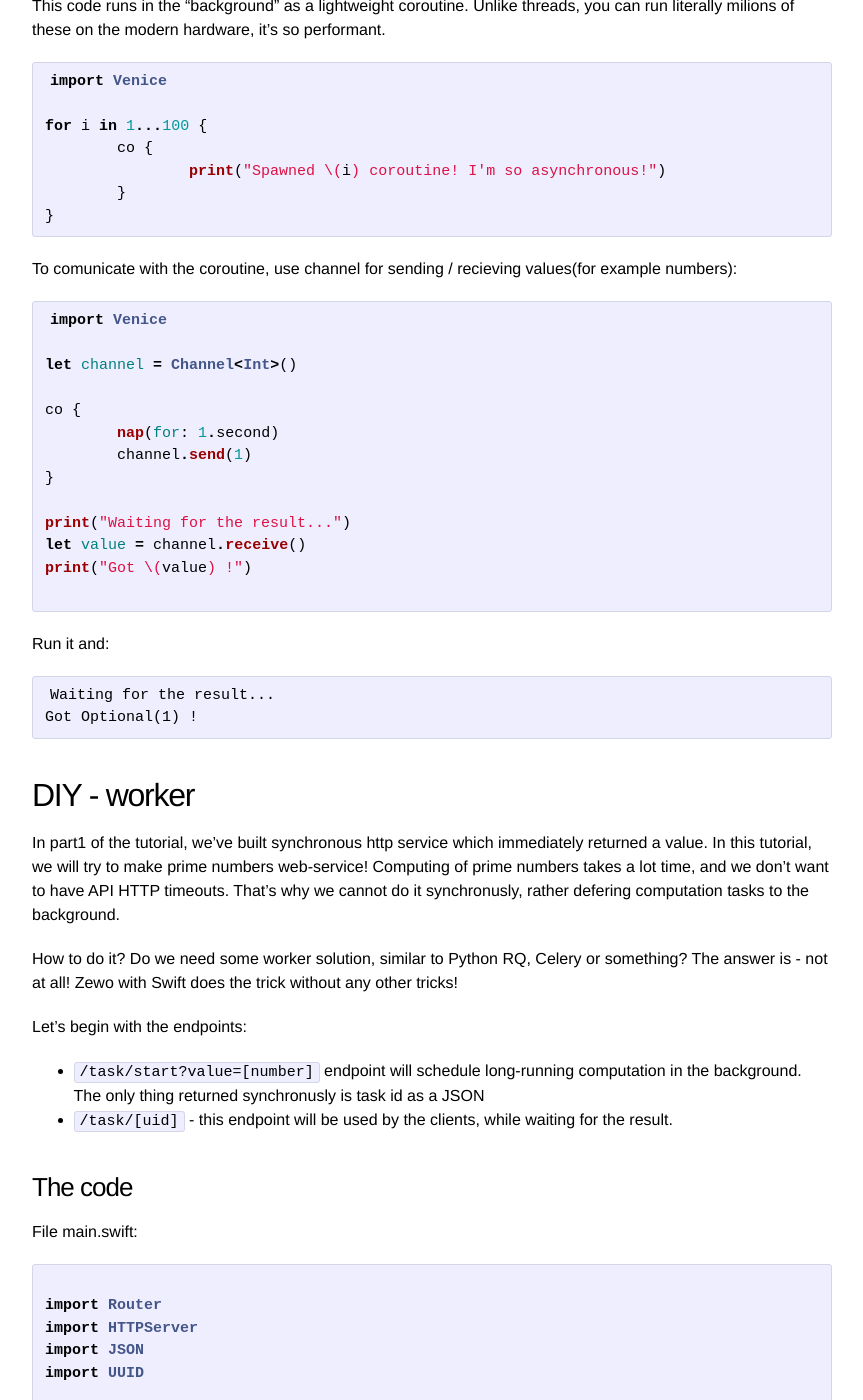
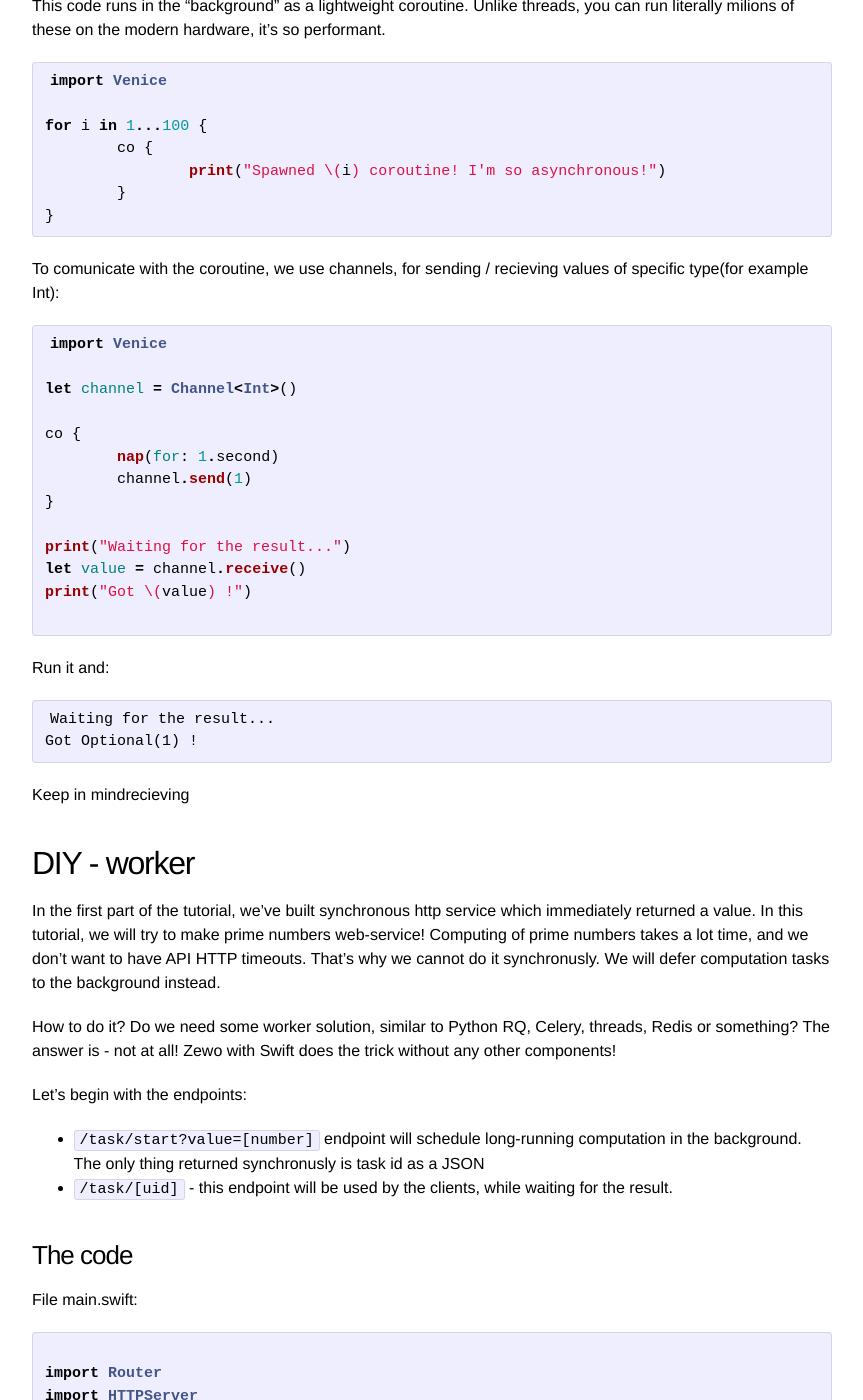
Before and after one commit to vi4m/vi4m.github.io, a Jekyll site: the page built from _posts/2016-09-04-swift-on-linux-tutorial-part-2.md, in a window 1280 px wide and 1400 px high, scrolled down 646 px. Shown: the whole window, without its empty margins (208-1071 px from the left). Built offline with Jekyll 4.4.1, drawn with Linux system fonts in a browser that asks for light colours; comment, search, counter and statistics services are not loaded; some of the changed text lies outside the part shown.

Commit message:
Update 2016-09-04-swift-on-linux-tutorial-part-2.md

````diff
--- a/_posts/2016-09-04-swift-on-linux-tutorial-part-2.md
+++ b/_posts/2016-09-04-swift-on-linux-tutorial-part-2.md
@@ -35,7 +35,7 @@ for i in 1...100 {
 }
 ```
 
-To comunicate with the coroutine, use channel for sending / recieving values(for example numbers):
+To comunicate with the coroutine, we use channels, for sending / recieving values of specific type(for example Int):
 
 ```swift
 import Venice
@@ -59,13 +59,14 @@ Run it and:
 Waiting for the result...
 Got Optional(1) !
 ```
+Keep in mindrecieving
 
 
 ## DIY - worker
 
-In part1 of the tutorial, we've built synchronous http service which immediately returned a value. In this tutorial, we will try to make prime numbers web-service! Computing of prime numbers takes a lot time, and we don't want to have API HTTP timeouts. That's why we cannot do it synchronusly, rather defering computation tasks to the background.
+In the first part of the tutorial, we've built synchronous http service which immediately returned a value. In this tutorial, we will try to make prime numbers web-service! Computing of prime numbers takes a lot time, and we don't want to have API HTTP timeouts. That's why we cannot do it synchronusly. We will defer computation tasks to the background instead.
 
-How to do it? Do we need some worker solution, similar to Python RQ, Celery or something? The answer is - not at all! Zewo with Swift does the trick without any other tricks!
+How to do it? Do we need some worker solution, similar to Python RQ, Celery, threads, Redis or something? The answer is - not at all! Zewo with Swift does the trick without any other components!
 
 Let's begin with the endpoints:
 
@@ -176,4 +173,13 @@ func nextPrime(_ curentCandidate: Int) -> Int {
 
 ```
 
+Both files(main.swift, computation.swift) share common namespace, without need of importing files each other.
+
+Now, compile the code and let's try our computation.
+
+
+
+```
 curl -XPOST http://localhost:8080//task/start?value=198491329
+
+```
````
Also changed, not shown: other parts of _posts/2016-09-04-swift-on-linux-tutorial-part-2.md (+4 -8 lines).
